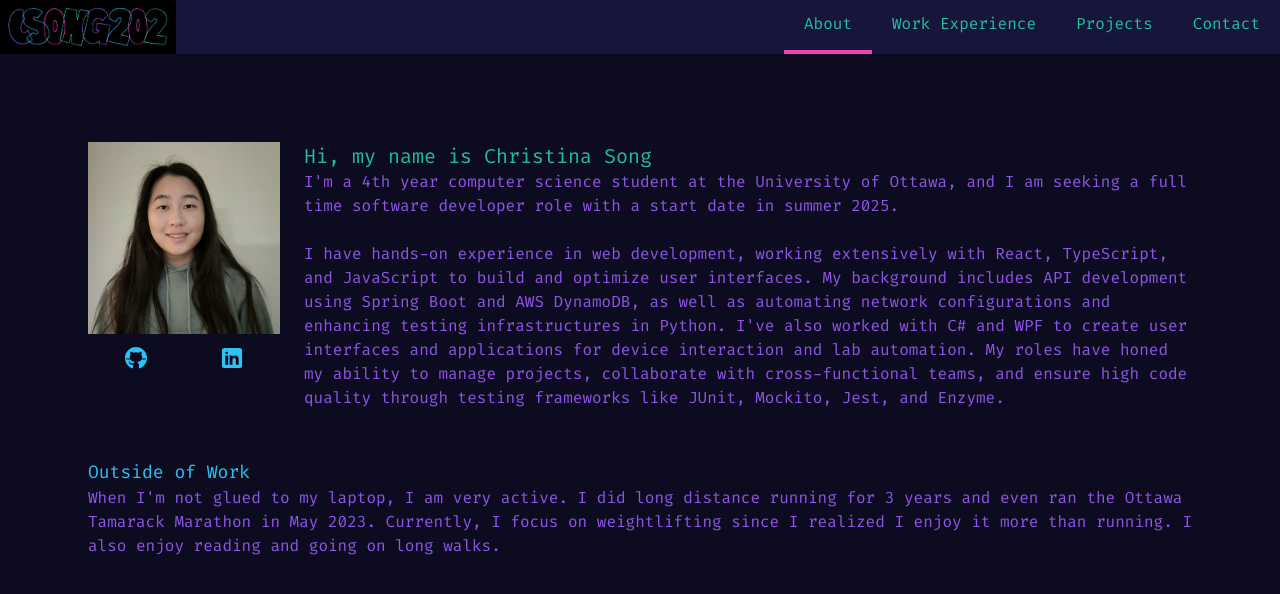
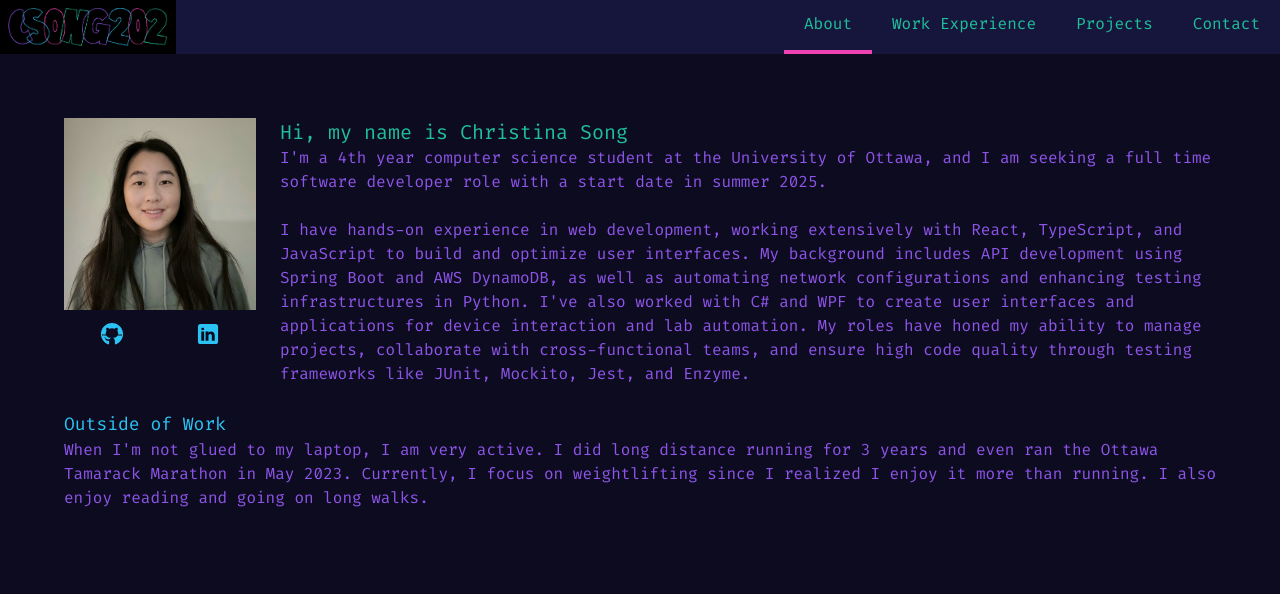
Before and after one commit to csong202/csong202.github.io, a React (Create React App) app: page /about in a window 1280 px wide. Shown: the top 594 px of the page. Built offline with nearby package versions, Linux system fonts and the light colour scheme.

Commit message:
remove extra padding from about

```diff
--- a/src/pages/About.tsx
+++ b/src/pages/About.tsx
@@ -10,11 +10,11 @@
 	} = about;
 	return (
 		<>
-			<div className="flex flex-col md:flex-row justify-between content-center p-6">
+			<div className="flex flex-col md:flex-row justify-between content-center">
 				<Headshot />
 				<Content h1Text={introHeading} paragraphs={introContent} />
 			</div>
-			<div className="flex flex-col md:flex-row justify-between p-6">
+			<div className="flex flex-col md:flex-row justify-between pt-6">
 				<Content
 					h2Text={outsideWorkHeading}
 					paragraphs={outsideWorkContent}
```
